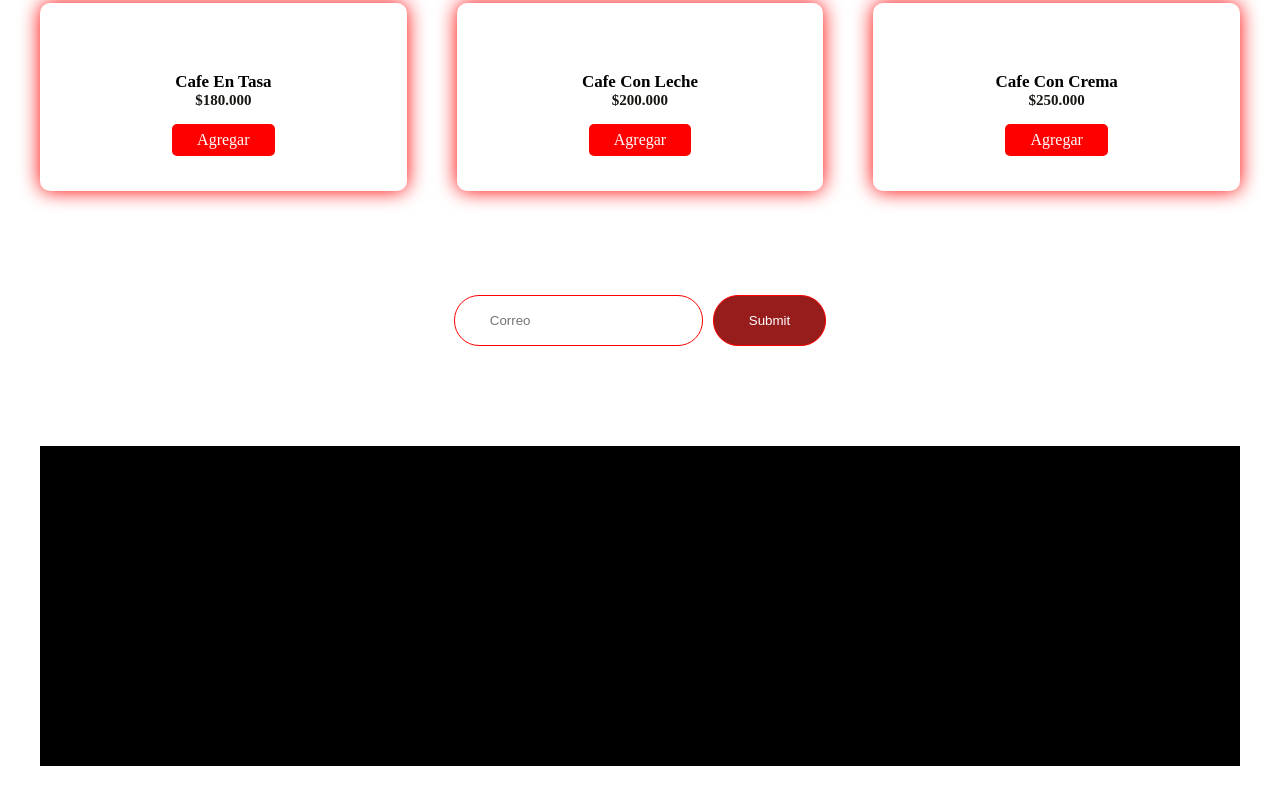
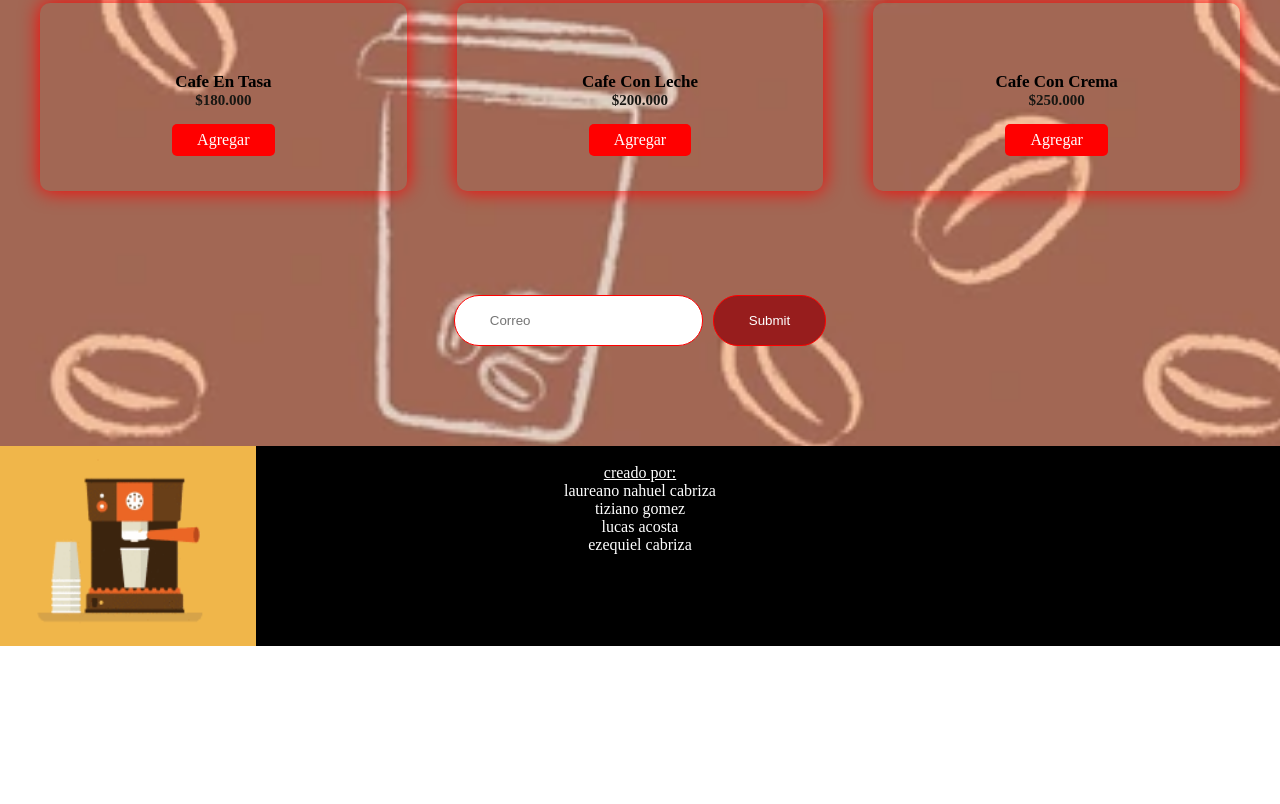
Before and after one commit to Tizianogomez/el-arbol-real, a plain HTML site: page index.html in a window 1280 px wide. Shown: the part 1639-2443 px from the top of the page. After the commit the page ends 2285 px from the top, so only its background shows below. Drawn offline with Linux system fonts and the light colour scheme.

Commit message:
tiziano:cambio de footer,fondo new y cafetera mesage

```diff
--- a/index.html
+++ b/index.html
@@ -4,7 +4,7 @@
     <meta charset="UTF-8">
     <meta name="viewport" content="width=device-width, initial-scale=1.0">
     <title>Cafeteria</title>
-    <link rel="icon" href="img/logo5.jpg">
+    <link rel="icon" href="img/icon_cofe.png">
     <link rel="stylesheet" href="style.css">
 </head>
 <body>
@@ -195,43 +195,24 @@
 
 
 
-    <footer class="footer">
-
-        <div class="footer-content container">
-
-            <div class="link">
-                <h3>Numero </h3>
-                <ul>
-                    <li><a href="#"></a>3755 389986</li>
-
-                </ul>
-            </div>
-
-            <div class="link">
-                <h3>tienda </h3>
-                <ul>
-                    <li><a href="#"></a>Jose Injeniero</li>
-
-                </ul>
-            </div>
-
-            <div class="link">
-                <h3>Nombre</h3>
-                <ul>
-                    <li><a href="#"></a>Laureano Nauel cabriza</li>
-
-                </ul>
-            </div>
 
 
 
+<footer class="footer">
 
+    <span id='si desea un cafe vuelva al inicio para elegir' onclick='alerta(this)'>
+    <img id="exprescofe" src="img/cafe expreso.gif">
+</span>
 
-
-        </div>
-
-    </footer>
-
+<p class="fotP" >
+    <br>
+ <spam id="titulado" >creado por:</spam>    <br>
+laureano nahuel cabriza<br>
+tiziano gomez<br>
+lucas acosta<br>
+ezequiel cabriza
+</p>
+</footer>
   <script src="script.js"></script>
 
 </body>
--- a/script.js
+++ b/script.js
@@ -64,3 +64,7 @@ function eliminarElemento(e) {
 function vaciarCarrito() {
   lista.innerHTML = ""
 }
+
+function alerta(variable){
+  alert(variable.id)
+}
--- a/style.css
+++ b/style.css
@@ -1,6 +1,9 @@
 .footer{
-    height: 40vh;
     background-color: black;
+    position: absolute;
+    width: 100%;
+    height: 200px;
+    left: 0;
 }
 .fotP{
     text-align: center;
@@ -27,8 +30,7 @@ body{
 
  body{
     font-family: 'Times New Roman', Times, serif;
-  background-image: url(img/pppp.jpg);
-
+  background-image: url(img/fonod-de-caf.webp);
  }
 
 
@@ -401,13 +403,14 @@ body{
        flex-direction: column;
     }
 
-    .footer{
-       padding: 30px;
-    }
+ }
 
-    .footer-content{
-       flex-direction: column;
-       text-align: center;
-    }
-
+ #titulado{
+   text-decoration: underline;
  }
+ #exprescofe{
+   position: absolute;
+   width: 20%;
+   height: 200px;
+   left: 0;
+ }
```
Also changed, not shown: img/cafe expreso.gif (added), img/fonod-de-caf.webp (added), img/icon_cofe.png (added).
